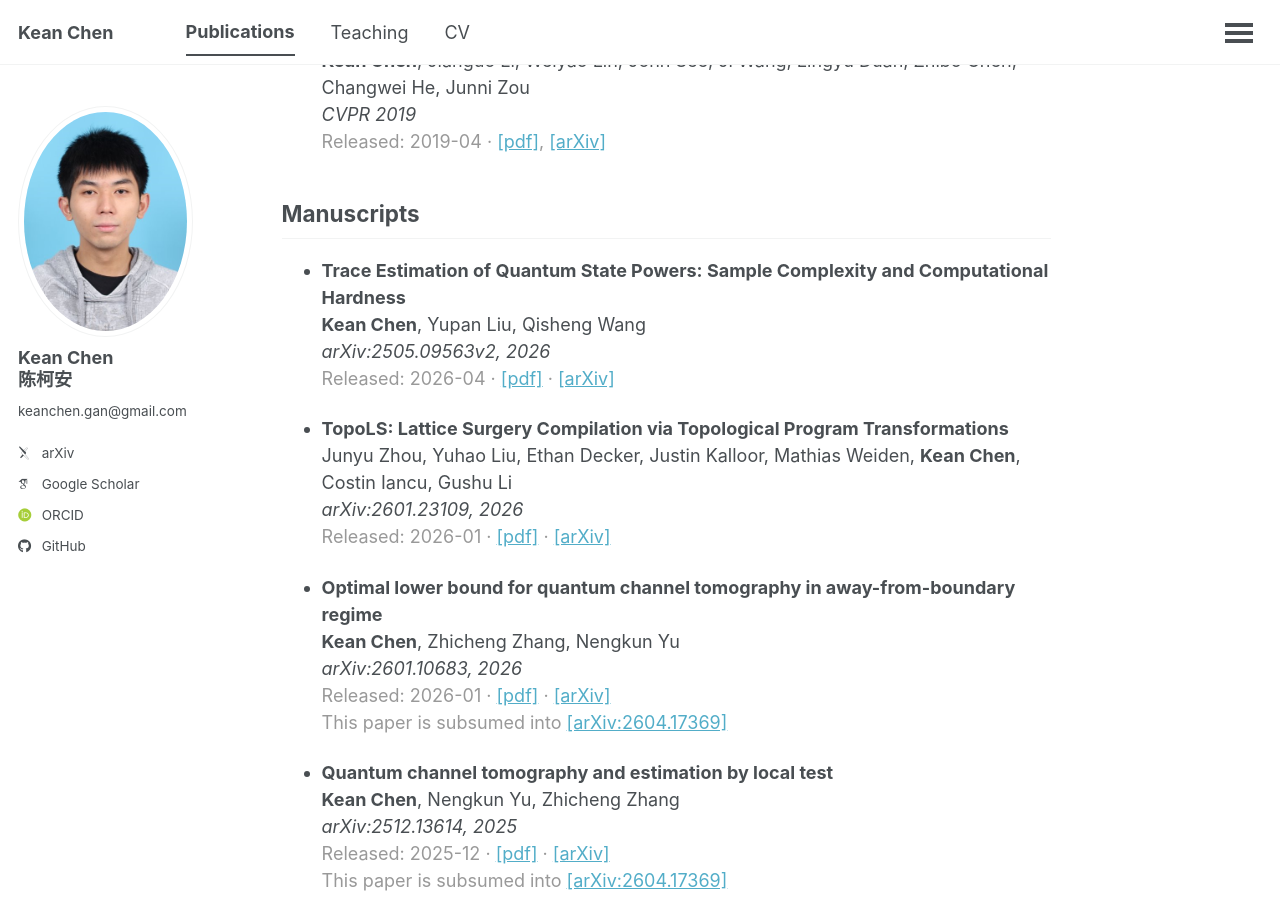
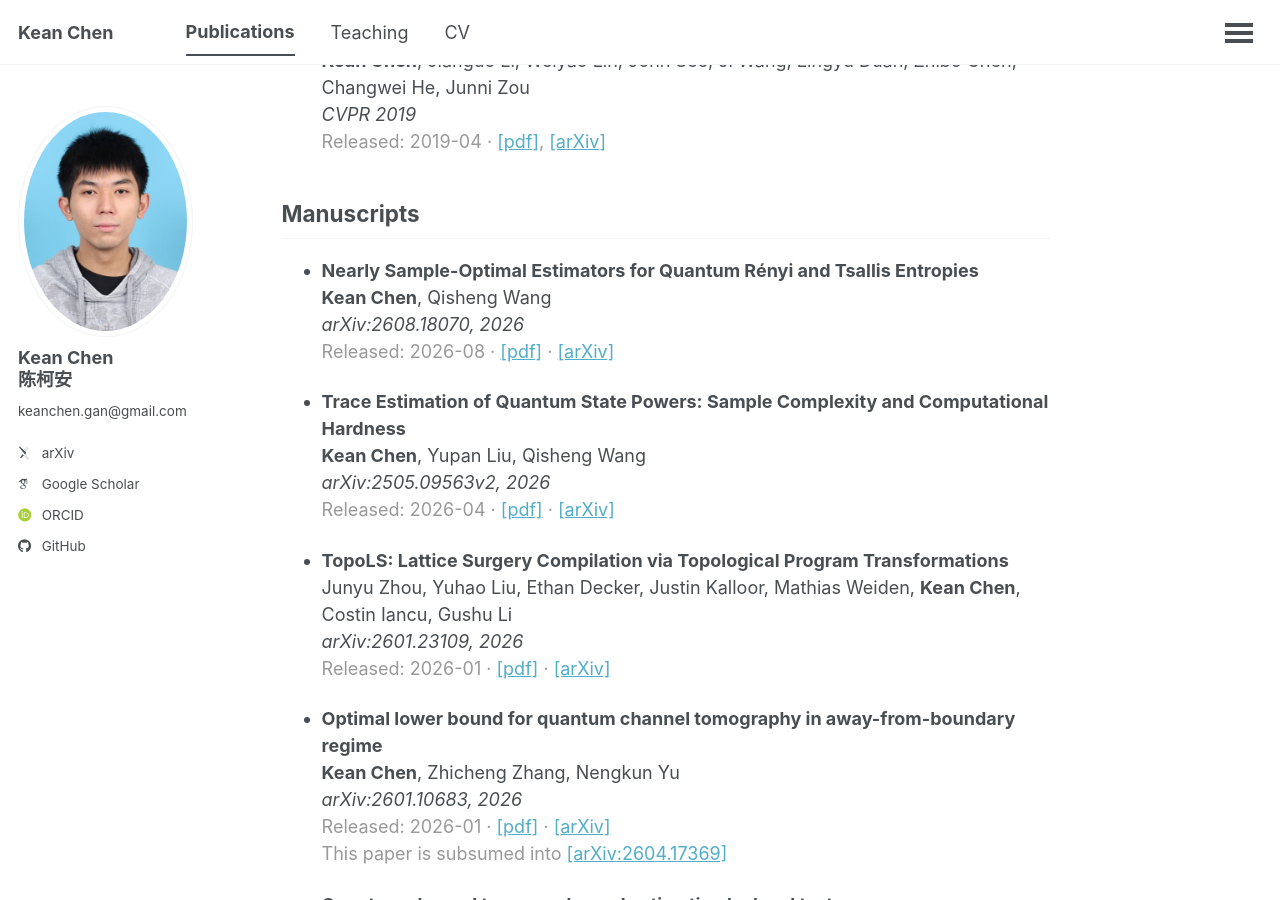
Before and after one commit to cccorn/cccorn.github.io, a Jekyll site: the page built from _pages/publications.md, in a window 1280 px wide and 900 px high, scrolled down 2603 px. Built offline with Jekyll 4.4.1, drawn with Linux system fonts in a browser that asks for light colours; some web fonts are replaced.

Commit message:
Update publications.md

```diff
--- a/_pages/publications.md
+++ b/_pages/publications.md
@@ -103,6 +103,11 @@ Zhiming Chen, **Kean Chen**, Weiyao Lin, John See, Hui Yu, Yan Ke, Cong Yang
 
 ## Manuscripts
 
+- **Nearly Sample-Optimal Estimators for Quantum Rényi and Tsallis Entropies**
+**Kean Chen**, Qisheng Wang
+*arXiv:2608.18070, 2026*
+<span class="light-text">Released: 2026-08 &middot; [[pdf]](/publications/Nearly_Sample-Optimal_Estimators_for_Quantum_Renyi_and_Tsallis_Entropies.pdf) &middot; [[arXiv]](https://arxiv.org/abs/2608.18070)</span>
+
 - **Trace Estimation of Quantum State Powers: Sample Complexity and Computational Hardness**
 **Kean Chen**, Yupan Liu, Qisheng Wang
 *arXiv:2505.09563v2, 2026*
```
